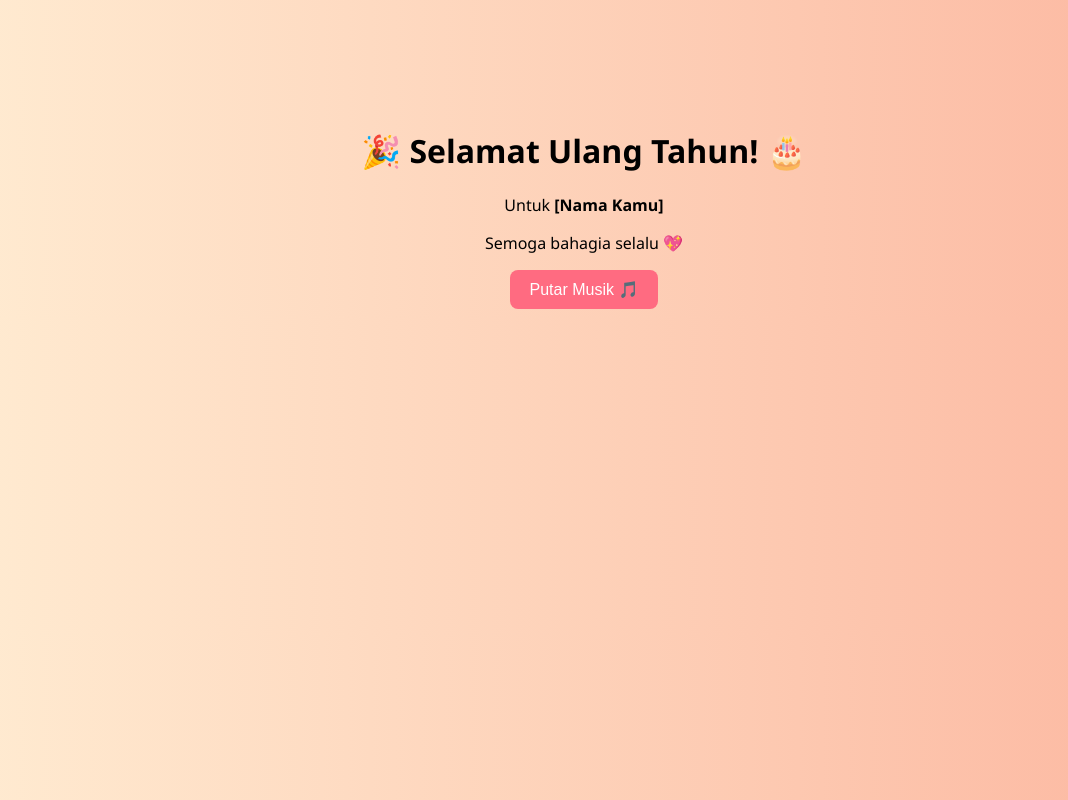
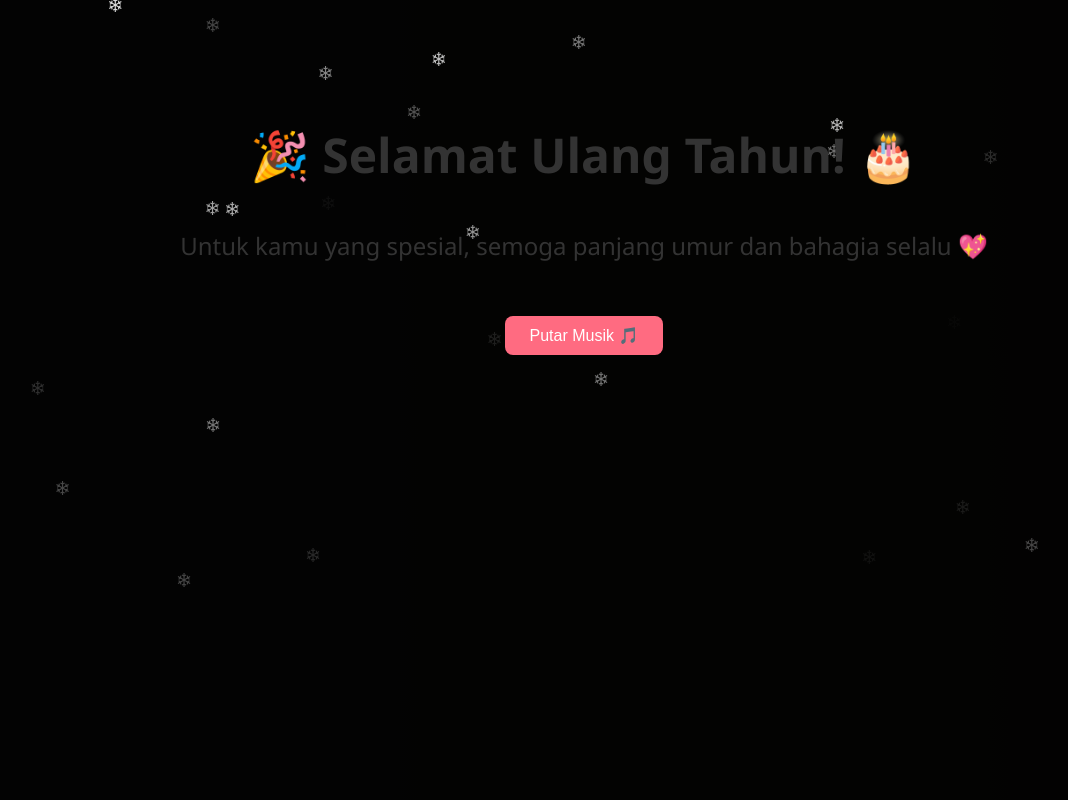
Before and after one commit to MoonForLight/HBD, a plain HTML site: page index.html in a window 1280 px wide. Shown: the whole page, without its empty margins (56-1124 px from the left). Drawn offline with Linux system fonts and the light colour scheme.

Commit message:
index.html

```diff
--- a/index.html
+++ b/index.html
@@ -7,13 +7,38 @@
   <style>
     body {
       font-family: 'Segoe UI', sans-serif;
+      margin: 0;
+      padding: 0;
       background: linear-gradient(to right, #ffecd2, #fcb69f);
+      overflow: hidden;
+    }
+
+    .container {
+      position: relative;
+      z-index: 2;
       text-align: center;
       padding-top: 100px;
+      color: #333;
+    }
+
+    h1 {
+      font-size: 3rem;
+      animation: bounce 1s infinite alternate;
+    }
+
+    #typewriter {
+      font-size: 1.5rem;
+      margin-top: 20px;
+      white-space: nowrap;
+      overflow: hidden;
+      border-right: 3px solid #333;
+      width: 0;
+      animation: typing 5s steps(40, end) forwards, blink 0.75s step-end infinite;
     }
 
     button {
-      padding: 10px 20px;
+      margin-top: 30px;
+      padding: 10px 25px;
       font-size: 1rem;
       background-color: #ff6b81;
       color: white;
@@ -26,32 +51,142 @@
       background-color: #ff4757;
     }
 
-    #yt-audio {
-      width: 0;
-      height: 0;
-      border: 0;
+    @keyframes bounce {
+      from { transform: translateY(0); }
+      to { transform: translateY(-10px); }
+    }
+
+    @keyframes typing {
+      to { width: 100%; }
+    }
+
+    @keyframes blink {
+      50% { border-color: transparent; }
+    }
+
+    canvas {
+      position: fixed;
+      top: 0;
+      left: 0;
+      pointer-events: none;
+      z-index: 1;
+    }
+
+    .snowflake {
+      position: fixed;
+      top: -10px;
+      color: white;
+      font-size: 1.2em;
+      animation: fall linear infinite;
+      pointer-events: none;
+      z-index: 1;
+    }
+
+    @keyframes fall {
+      to {
+        transform: translateY(100vh);
+        opacity: 0;
+      }
     }
   </style>
 </head>
 <body>
 
-  <h1>🎉 Selamat Ulang Tahun! 🎂</h1>
-  <p>Untuk <strong>[Nama Kamu]</strong></p>
-  <p>Semoga bahagia selalu 💖</p>
+  <canvas id="fireworks"></canvas>
 
-  <button onclick="playMusic()">Putar Musik 🎵</button>
+  <div class="container">
+    <h1>🎉 Selamat Ulang Tahun! 🎂</h1>
+    <p id="typewriter">Untuk kamu yang spesial, semoga panjang umur dan bahagia selalu 💖</p>
+    <button onclick="playMusic()">Putar Musik 🎵</button>
+    <div id="yt-wrapper"></div>
+  </div>
 
-  <div id="yt-wrapper"></div>
+  <!-- Fireworks effect -->
+  <script>
+    const canvas = document.getElementById("fireworks");
+    const ctx = canvas.getContext("2d");
+    canvas.width = window.innerWidth;
+    canvas.height = window.innerHeight;
 
+    let fireworks = [];
+
+    function Firework(x, y) {
+      this.x = x;
+      this.y = y;
+      this.particles = [];
+      for (let i = 0; i < 100; i++) {
+        this.particles.push(new Particle(x, y));
+      }
+    }
+
+    function Particle(x, y) {
+      this.x = x;
+      this.y = y;
+      this.radius = 2;
+      this.color = `hsl(${Math.random() * 360}, 100%, 50%)`;
+      this.speed = Math.random() * 5;
+      this.angle = Math.random() * 2 * Math.PI;
+      this.gravity = 0.05;
+      this.alpha = 1;
+    }
+
+    Particle.prototype.update = function () {
+      this.x += Math.cos(this.angle) * this.speed;
+      this.y += Math.sin(this.angle) * this.speed + this.gravity;
+      this.alpha -= 0.01;
+    };
+
+    function animate() {
+      ctx.fillStyle = "rgba(0, 0, 0, 0.1)";
+      ctx.fillRect(0, 0, canvas.width, canvas.height);
+      fireworks.forEach((firework, index) => {
+        firework.particles.forEach((particle, i) => {
+          particle.update();
+          ctx.globalAlpha = particle.alpha;
+          ctx.beginPath();
+          ctx.arc(particle.x, particle.y, particle.radius, 0, 2 * Math.PI);
+          ctx.fillStyle = particle.color;
+          ctx.fill();
+        });
+        if (firework.particles[0].alpha <= 0) {
+          fireworks.splice(index, 1);
+        }
+      });
+      requestAnimationFrame(animate);
+    }
+
+    canvas.addEventListener("click", (e) => {
+      fireworks.push(new Firework(e.clientX, e.clientY));
+    });
+
+    animate();
+  </script>
+
+  <!-- Snowfall effect -->
+  <script>
+    function createSnowflake() {
+      const snowflake = document.createElement("div");
+      snowflake.classList.add("snowflake");
+      snowflake.innerText = "❄";
+      snowflake.style.left = Math.random() * window.innerWidth + "px";
+      snowflake.style.animationDuration = 5 + Math.random() * 5 + "s";
+      snowflake.style.opacity = Math.random();
+      document.body.appendChild(snowflake);
+      setTimeout(() => snowflake.remove(), 10000);
+    }
+    setInterval(createSnowflake, 200);
+  </script>
+
+  <!-- YouTube Audio Embed -->
   <script>
     function playMusic() {
       const wrapper = document.getElementById("yt-wrapper");
       const videoId = "Zjc-o9W6fLk";
       wrapper.innerHTML = `
-        <iframe id="yt-audio"
+        <iframe
           src="https://www.youtube.com/embed/${videoId}?autoplay=1&mute=0&loop=1&playlist=${videoId}"
           allow="autoplay"
-          allowfullscreen></iframe>
+          style="width:0;height:0;border:0;"></iframe>
       `;
     }
   </script>
```
